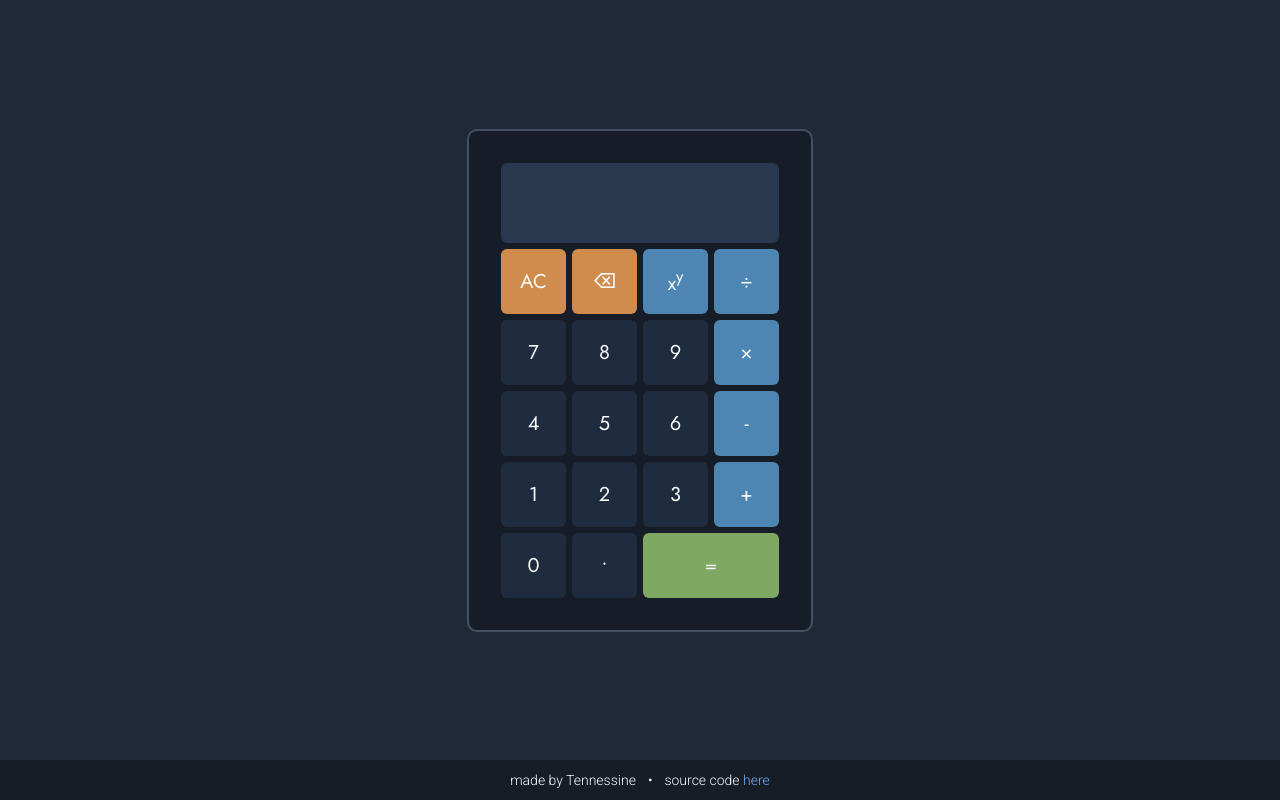
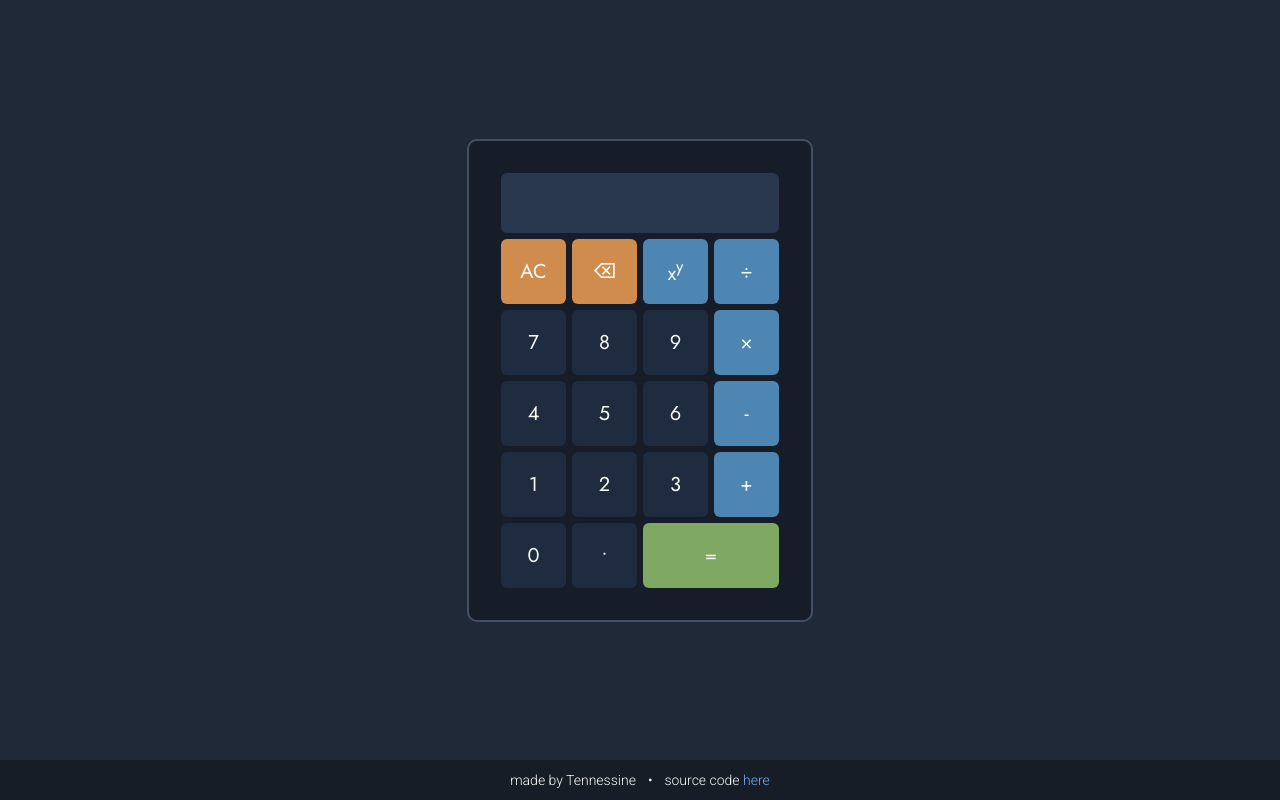
Before and after one commit to tennessinegd/odin-calc, a plain HTML site: page index.html in a window 1280 px wide. Drawn offline with Linux system fonts and the light colour scheme; a web font is replaced by a local one.

Commit message:
Add digit limit & final touches

```diff
--- a/app.js
+++ b/app.js
@@ -69,6 +69,8 @@ function resetState() {
 // button functions
 const buttonFunctions = {
     number(e) {
+        // input limit
+        if (calcState[calcState.length-1].length === 15) return;
         let number = e.currentTarget.textContent;
         // concatenate the number to the last operand
         calcState[calcState.length-1] += number;
--- a/index.html
+++ b/index.html
@@ -6,7 +6,7 @@
     <meta name="viewport" content="width=device-width, initial-scale=1.0">
     <link rel="stylesheet" href="./style.css">
     <script src="./app.js" defer></script>
-    <title>Odin — Calculator</title>
+    <title>Calculator by Tennessine</title>
 </head>
 <body>
     <div class="content">
--- a/style.css
+++ b/style.css
@@ -39,12 +39,12 @@ body {
     box-sizing: border-box;
     background-color: #29384f;
     font-family: "Jost", "Roboto", "Arial", sans-serif;
-    font-size: 28px;
+    font-size: 20px;
     font-weight: 300;
     text-align: right;
-    height: 80px;
+    height: 60px;
     width: 278px;
-    border: 16px solid #29384f;
+    border: 10px solid #29384f;
     border-radius: 6px;
     /* magic StackOverflow solution */
     /* makes the display scroll along with the text */
```
Also changed, not shown: 1 other file.
